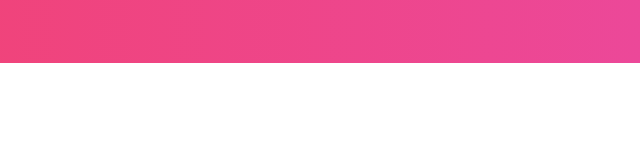
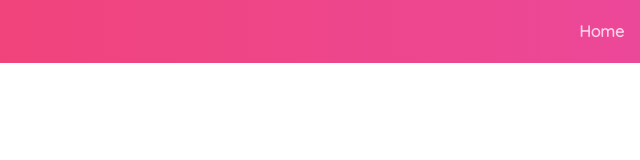
Before and after one commit to flyinPanda69/tailwind-mf-page, a website: page src/index.html in a window 1280 px wide. Shown: the full height of the page, 640-1280 px from the left. Drawn offline with Linux system fonts and the light colour scheme.

Commit message:
Building the navbar: Created the first menu item,added classes on hover and transition

```diff
--- a/src/index.html
+++ b/src/index.html
@@ -17,6 +17,9 @@
               tw:<span class="text-sky-900">mf</span>
             </div>
           </div>
+          <div class="flex-1 flex items-center justify-end">
+            <div class="relative flex h-full items-center p-4 cursor-pointer font-bold text-pink-200 hover:text-zinc-200 hover:bg-white/10 transition-colors ease-in-out">Home</div>
+          </div>
         </nav>
       </header>
     </main>
```
Also changed, not shown: src/output.css.
